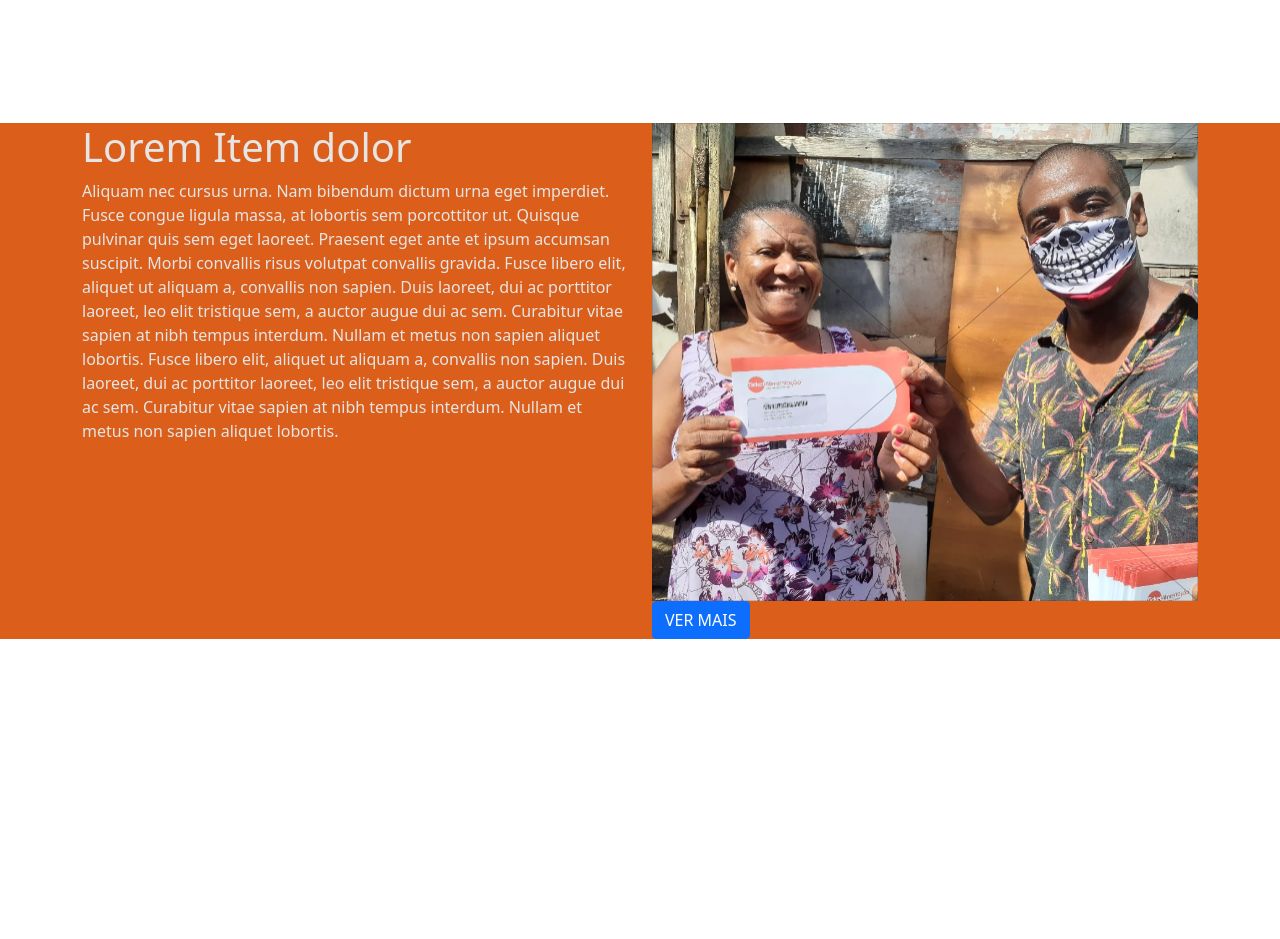
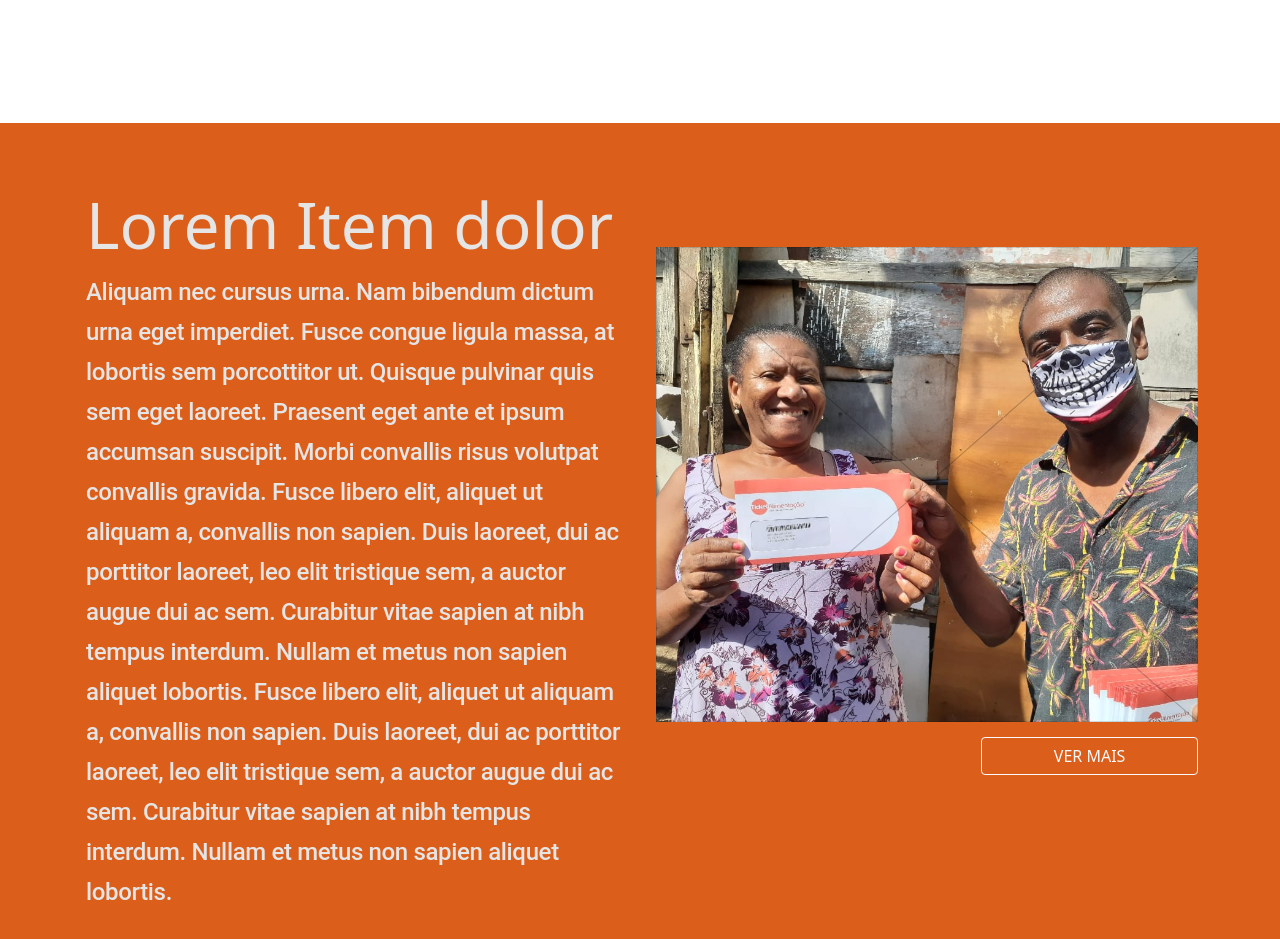
Before and after one commit to luanamonero/favela-radical-site, a React (Create React App) app: page / in a window 1280 px wide. Shown: the part 2420-3359 px from the top of the page. Before the commit the page ends 3059 px from the top, so only its background shows below. Built offline with nearby package versions, Linux system fonts and the light colour scheme.

Commit message:
impl container doacoes

```diff
--- a/src/components/home/Doacoes.js
+++ b/src/components/home/Doacoes.js
@@ -8,7 +8,7 @@ const Doacoes = () => {
     <section className="container-doacoes">
       <Container>
         <Row className="col-doador">
-          <Col>
+          <Col id="text-doacoes">
             <h1>Lorem Item dolor</h1>
             <p>
               Aliquam nec cursus urna. Nam bibendum dictum urna eget imperdiet.
@@ -26,9 +26,9 @@ const Doacoes = () => {
             </p>
           </Col>
           <Col>
-            <img className="img-fluid" src={doacoes} alt="doacoes" />
+            <img className="img-fluid" id="img-doacoes" src={doacoes} alt="doacoes" />
             <Link>
-              <Button>
+              <Button variant="outline-light"className="doacoes-button">
                 VER MAIS
               </Button>
             </Link>
--- a/src/components/home/QuemSomos.js
+++ b/src/components/home/QuemSomos.js
@@ -24,7 +24,7 @@ const QuemSomos = () => {
                   commodoPraesent sit amet quam non lacus semper posuere vitae
                   eget orci. Quisque consequat nisi nunc.{" "}
                 </p>
-                <Button variant="outline-light"className="home-button">
+                <Button variant="outline-light" size="lg" className="home-button">
                   VER MAIS
                 </Button>
               </Row>
--- a/src/style.css
+++ b/src/style.css
@@ -413,6 +413,8 @@ html {
 }
 
 /* Doações */
+/* Doações */
+
 .div-setas {
   height: 400px;
 }
@@ -435,8 +437,36 @@ html {
   width: 100% !important;
   background-color: #db5e1a !important;
   color: #E5E5E5;
+  padding: 2rem 2rem;
 }
 
+.doacoes-button {
+  margin-top: 15px;
+  width: 40%;
+  margin-left: 60%;
+}
+
+#text-doacoes {
+  padding: 2rem 1rem;
+}
+
+#text-doacoes h1 {
+  font-size: 4rem;
+}
+
+#text-doacoes p {
+  font-family: 'Roboto';
+  font-style: normal;
+  font-weight: 500;
+  font-size: 24px;
+  line-height: 40px;
+
+  letter-spacing: -0.015em;
+}
+
+#img-doacoes {
+  margin-top: 17% !important;
+}
 
 @media (max-width: 767px) {
   .imgSeta{
@@ -451,4 +481,13 @@ html {
     display: flex !important;
     flex-direction: column !important;
   }
+
+  #img-doacoes {
+    margin-top: 5% !important;
+  }
+
+  #text-doacoes p {
+    font-size: 20px;
+    line-height: 30px;
+  }
 }
```
